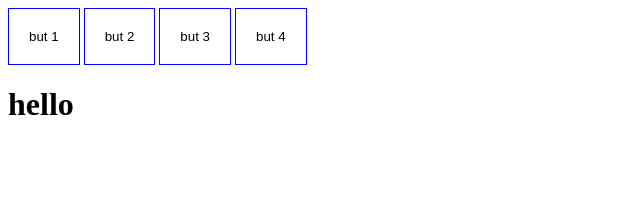
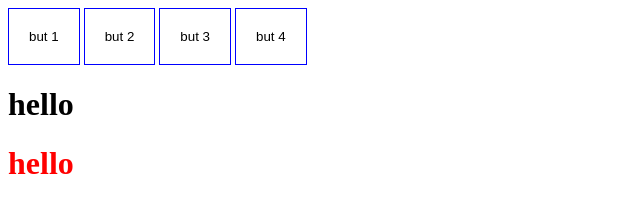
Before and after one commit to avplugarev/my_jqury_lib, a plain HTML site: page index.html in a window 1280 px wide. Shown: the whole page, without its empty margins (0-640 px from the left). Drawn offline with Linux system fonts and the light colour scheme.

Commit message:
add new ex

```diff
--- a/index.html
+++ b/index.html
@@ -16,6 +16,10 @@
   <h1>hello</h1>
 </div>
 
+<div>
+  <h1 class="pirat">hello</h1>
+</div>
+
 <script src="js/script.js"></script>
 </body>
 </html>
--- a/js/script.js
+++ b/js/script.js
@@ -72,5 +72,7 @@
 
 const $ = (e) => new jQuery(e);
 
+//$('.pirat').HTML('<h1><i>пр</i></h1>') //Раскоментировать для проверки метода HTML()
 //$('h1').HTML('<h1><i>пр</i></h1>') //Раскоментировать для проверки метода HTML()
 //$('h1').Text("rere") //Раскоментировать для проверки метода Text()
+//$('.pirat').Text("rere") //Раскоментировать для проверки метода Text()
```
